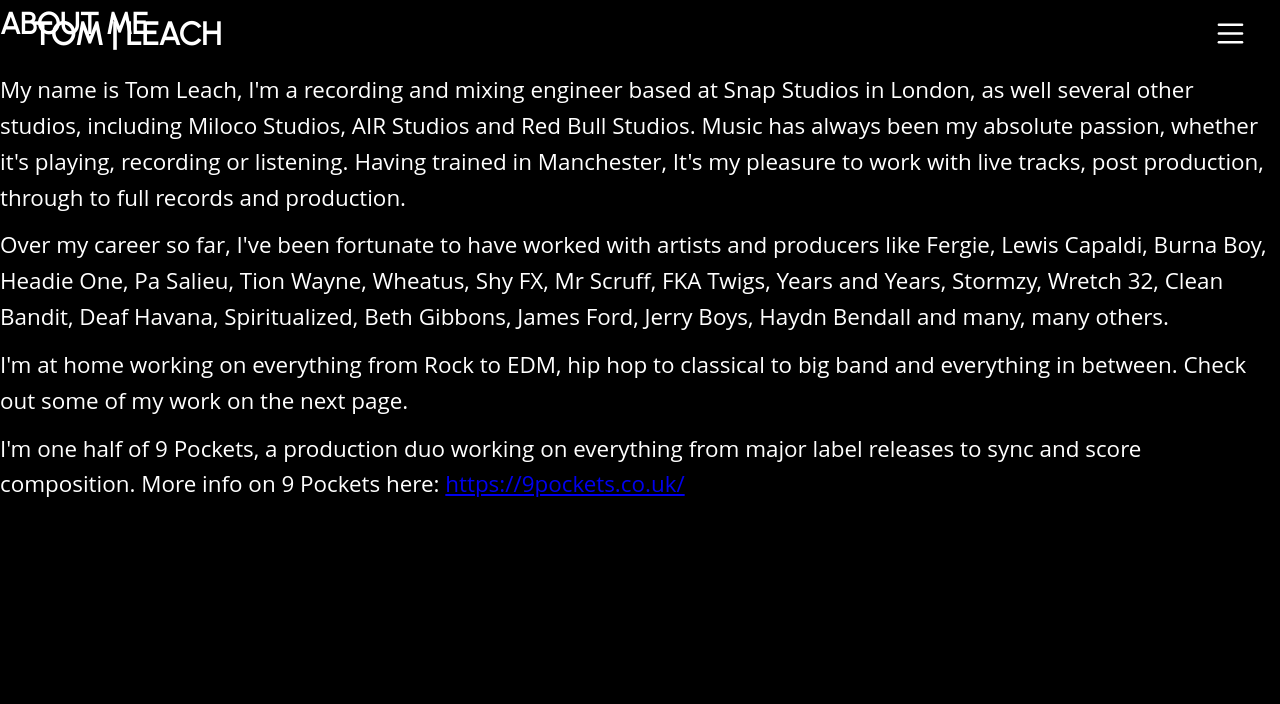
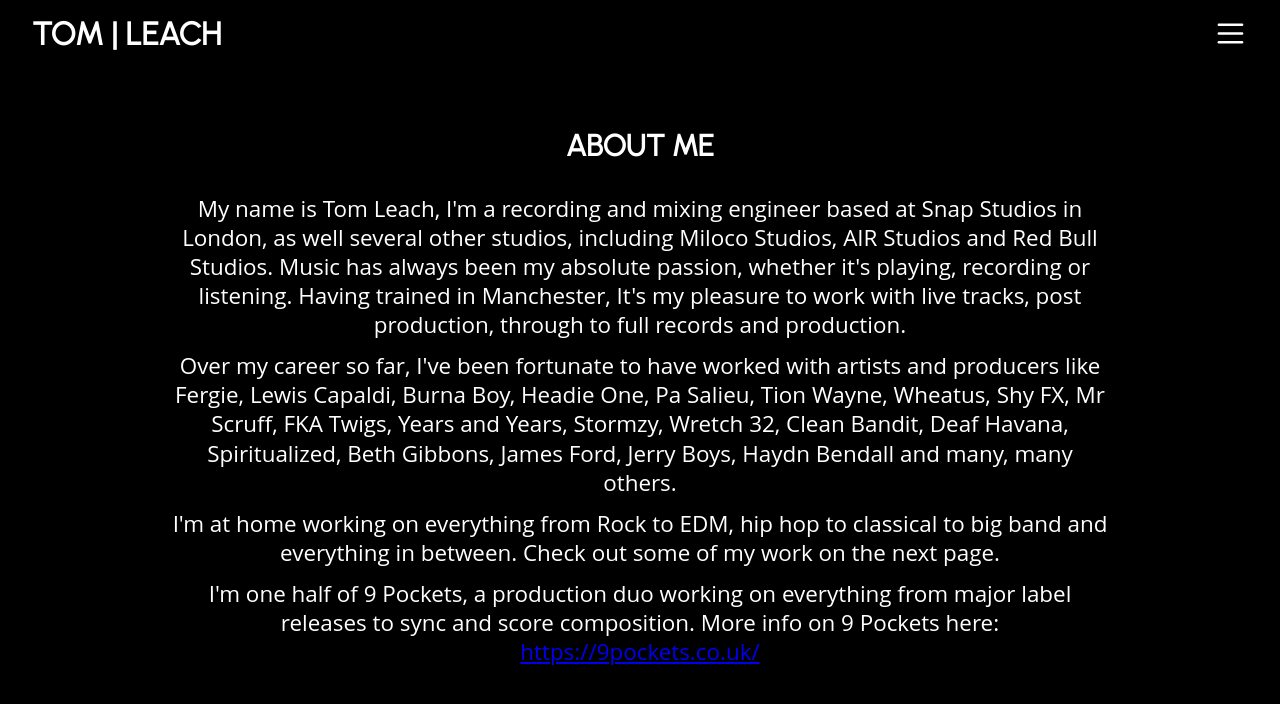
Before and after one commit to eddiearnoldz/tom-leach-website, a Vue app: page /about in a window 1280 px wide. Shown: the top 704 px of the page. Built offline with nearby package versions, Linux system fonts and the light colour scheme.

Commit message:
styled basically the other pages

```diff
--- a/src/App.vue
+++ b/src/App.vue
@@ -118,7 +118,7 @@ header {
 .mobile-menu nav {
   display: flex;
   flex-direction: column;
-  gap: 2rem;
+  gap: 1rem;
   text-align: center;
 }
 
--- a/src/assets/styles.css
+++ b/src/assets/styles.css
@@ -53,6 +53,7 @@ h1 {
 p {
   font-size: 1rem;
   margin-bottom: 0.75rem;
+  line-height: 1.3;
 }
 
 
--- a/src/components/AlbumFooter.vue
+++ b/src/components/AlbumFooter.vue
@@ -83,5 +83,9 @@ export default {
   .album-title {
     font-size: 40px; /* Adjust as needed */
   }
+
+  .album-footer {
+    padding: 1rem 2rem;
+  }
 }
 </style>
--- a/src/views/AboutView.vue
+++ b/src/views/AboutView.vue
@@ -8,6 +8,22 @@
   </div>
 </template>
 
-<style>
+<style scoped>
+  .about {
+    padding: 1rem;
+    height: 100dvh;
+    text-align: center;
+    display: flex;
+    flex-direction: column;
+    justify-content: center;
+    align-items: center;
+    max-width: 1000px;
+    margin: 0 auto;
+  }
 
+  @media screen and (min-width: 768px) {
+    .about {
+      padding: 2rem;
+    }
+  }
 </style>
--- a/src/views/MediaView.vue
+++ b/src/views/MediaView.vue
@@ -1,13 +1,8 @@
 <template>
   <div class="media container">
     <h1>MEDIA</h1>
-    <p>
-      Below are a few older tracks that I have worked on, to be updated soon!
-    </p>
-    <p>
-      please feel free to contact me if you are looking for a more in depth catalogue of my work, or for a CV.
-    </p>
-
+    <p>Below are a few older tracks that I have worked on, to be updated soon!</p>
+    <p>please feel free to contact me if you are looking for a more in depth catalogue of my work, or for a CV.</p>
     <div class="spotify_embed">
       <iframe style="border-radius:12px" src="https://open.spotify.com/embed/playlist/7fonVzgZw9enlvRlztIduw?utm_source=generator" width="100%" height="352" frameBorder="0"  allow="autoplay; clipboard-write; encrypted-media; fullscreen; picture-in-picture" loading="lazy"></iframe>
     </div>
@@ -17,13 +12,18 @@
 <style>
   .media {
     text-align: center;
+    position: absolute;
+    top: 63px;
+    right: 0;
+    left: 0;
+    padding: 2rem;
   }
 
   .spotify_embed {
     margin-top: 30px;
   }
   .spotify_embed iframe {
-    height: 75dvh;
-    box-shadow: 0 0 10px 6px #ea4242;
+    height: 500px;
+    max-width: 700px;
   }
 </style>
```
